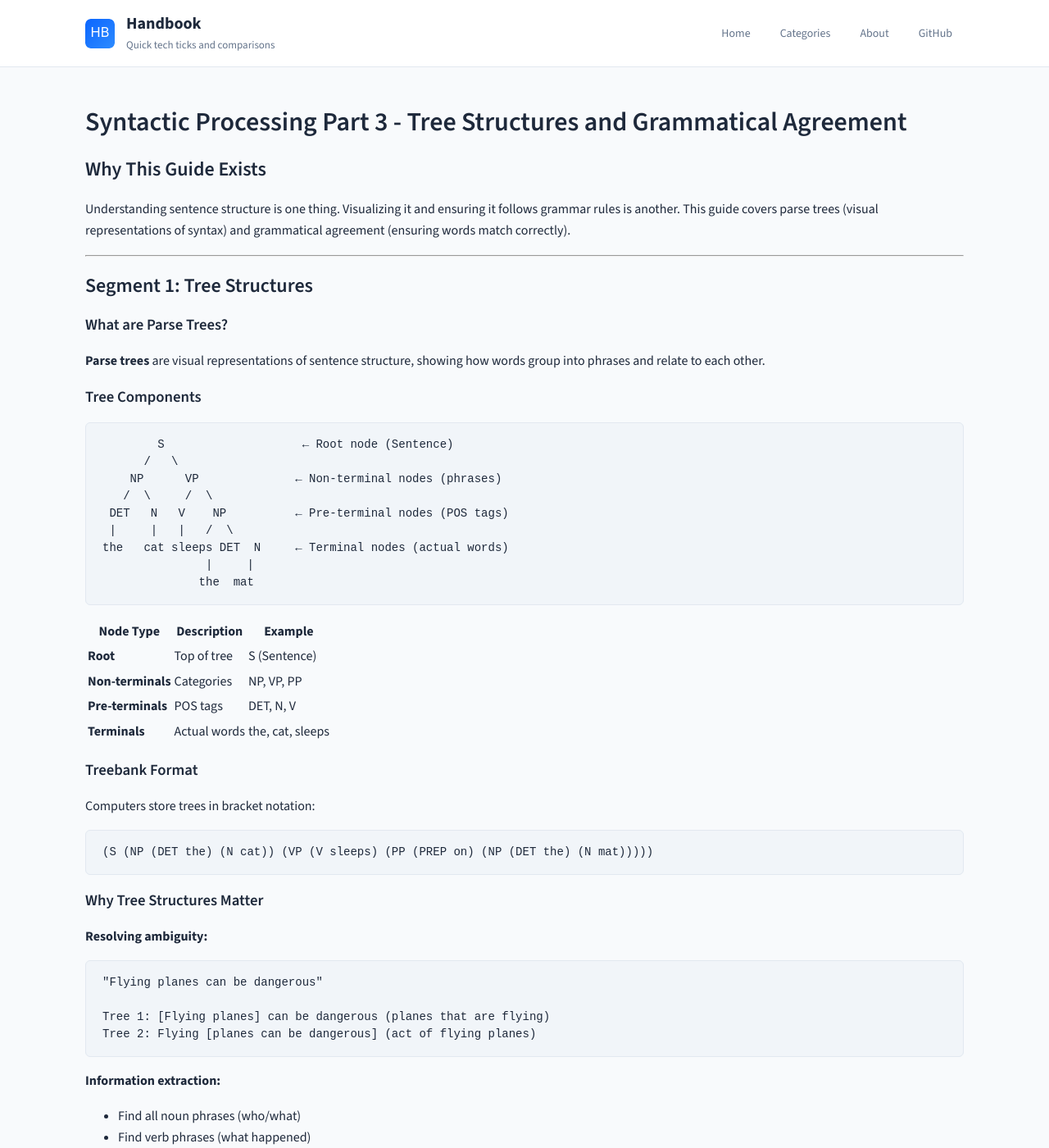
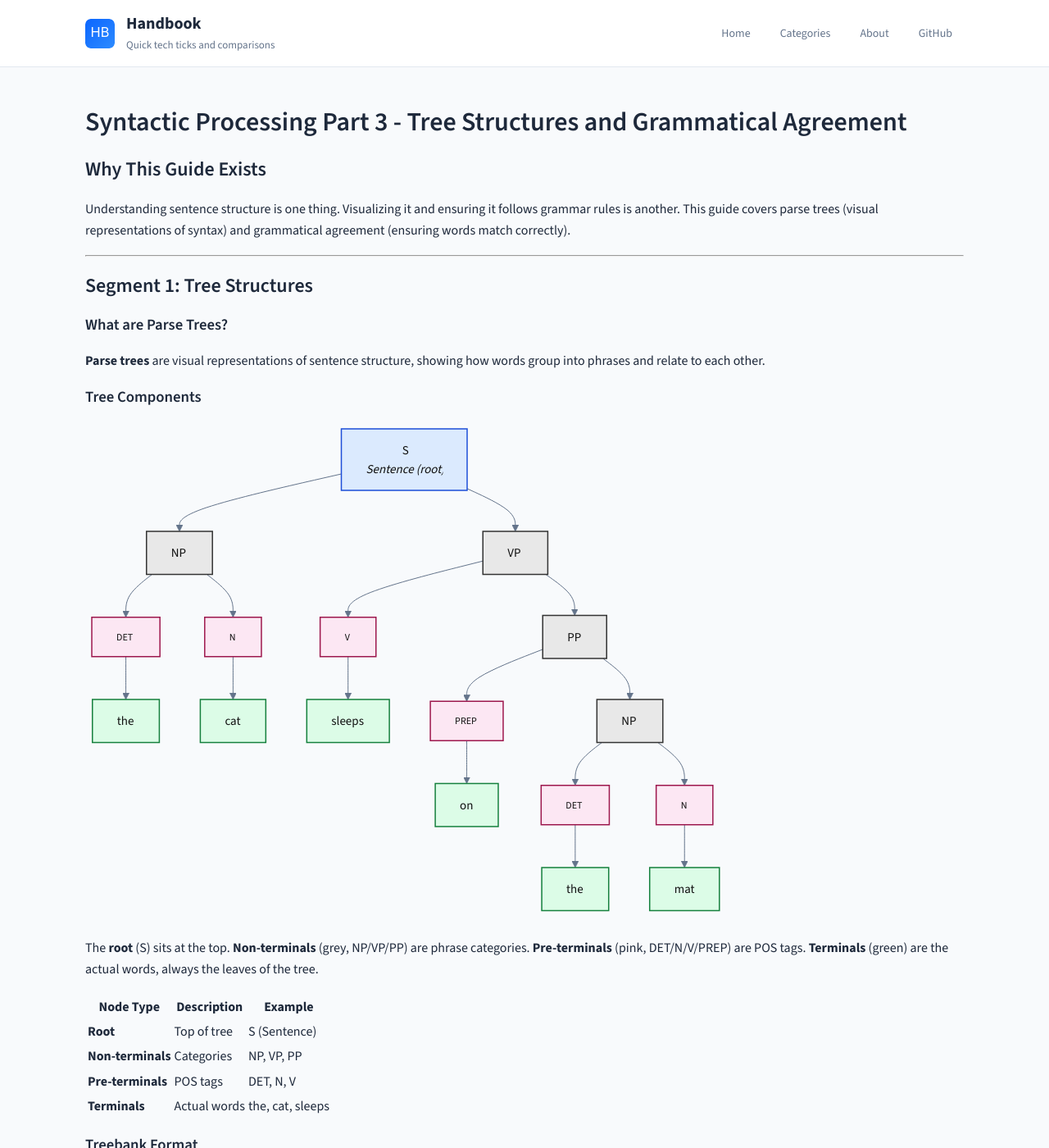
Before and after one commit to rilov/handbook, a Jekyll site: the page built from _topics/Syntactic Processing - Part 3 - Tree Structures and Grammatical Agreement.md, in a window 1280 px wide and 1400 px high. Shown: the whole window at 82% size. Built offline with Jekyll 4.4.1, drawn with Linux system fonts in a browser that asks for light colours; our own code applies the rules of GitHub Pages for plain Markdown files.

Commit message:
Add diagrams to Naive Bayes, Ensembles, and Syntactic Processing
- Naive Bayes Part 1: prior x likelihood -> posterior flow, using the
  spam example already established in the text
- Ensembles Part 1: bagging (parallel, majority vote, reduces
  variance) vs boosting (sequential, weighted sum, reduces bias)
- Syntactic Processing Part 3: converted the ASCII parse tree to a
  proper Mermaid diagram, matching the pattern already used in
  Decision Trees Part 1, with colour-coded node types

Checked the LangChain/GenAI series before touching it and confirmed
it already has extensive Mermaid diagrams throughout (RAG pipeline,
LLM/LangChain/LangGraph architecture, agent patterns) - no changes
needed there, correcting an earlier assumption.

Verified: 0 broken links, both new SVGs valid XML and checked
visually via rsvg-convert, Mermaid block renders in the built page.

````diff
--- a/_topics/Syntactic Processing - Part 3 - Tree Structures and Grammatical Agreement.md
+++ b/_topics/Syntactic Processing - Part 3 - Tree Structures and Grammatical Agreement.md
@@ -29,17 +29,37 @@ Understanding sentence structure is one thing. Visualizing it and ensuring it fo
 
 ### Tree Components
 
-```
-        S                    ← Root node (Sentence)
-      /   \
-    NP      VP              ← Non-terminal nodes (phrases)
-   /  \     /  \
- DET   N   V    NP          ← Pre-terminal nodes (POS tags)
- |     |   |   /  \
-the   cat sleeps DET  N     ← Terminal nodes (actual words)
-               |     |
-              the  mat
-```
+<div class="mermaid">
+%%{init: {'theme':'neutral', 'themeVariables': {'fontSize':'15px', 'fontFamily':'Helvetica, Arial, sans-serif'}}}%%
+graph TD
+    S["S<br/><i>Sentence (root)</i>"]
+    S --> NP1["NP"]
+    S --> VP["VP"]
+    NP1 --> DET1["DET"]
+    NP1 --> N1["N"]
+    DET1 --> the1["the"]
+    N1 --> cat["cat"]
+    VP --> V["V"]
+    VP --> PP["PP"]
+    V --> sleeps["sleeps"]
+    PP --> PREP["PREP"]
+    PP --> NP2["NP"]
+    PREP --> on["on"]
+    NP2 --> DET2["DET"]
+    NP2 --> N2["N"]
+    DET2 --> the2["the"]
+    N2 --> mat["mat"]
+    classDef root fill:#dbeafe,stroke:#1d4ed8,stroke-width:1.5px,color:#111
+    classDef phrase fill:#e8e8e8,stroke:#333,stroke-width:1.5px,color:#111
+    classDef tag fill:#fce7f3,stroke:#9d174d,stroke-width:1.5px,color:#111
+    classDef word fill:#dcfce7,stroke:#15803d,stroke-width:1.5px,color:#111
+    class S root
+    class NP1,VP,PP,NP2 phrase
+    class DET1,N1,V,PREP,DET2,N2 tag
+    class the1,cat,sleeps,on,the2,mat word
+</div>
+
+The **root** (S) sits at the top. **Non-terminals** (grey, NP/VP/PP) are phrase categories. **Pre-terminals** (pink, DET/N/V/PREP) are POS tags. **Terminals** (green) are the actual words, always the leaves of the tree.
 
 | Node Type | Description | Example |
 |-----------|-------------|---------|
````
Also changed, not shown: _topics/Ensembles - Part 1 - Foundations.md (+2 -0 lines), _topics/Naive Bayes Part 1 - Probabilistic Classification Intuition.md (+2 -0 lines), assets/img/bagging-vs-boosting.svg (added), assets/img/naive-bayes-prior-likelihood-posterior.svg (added).
